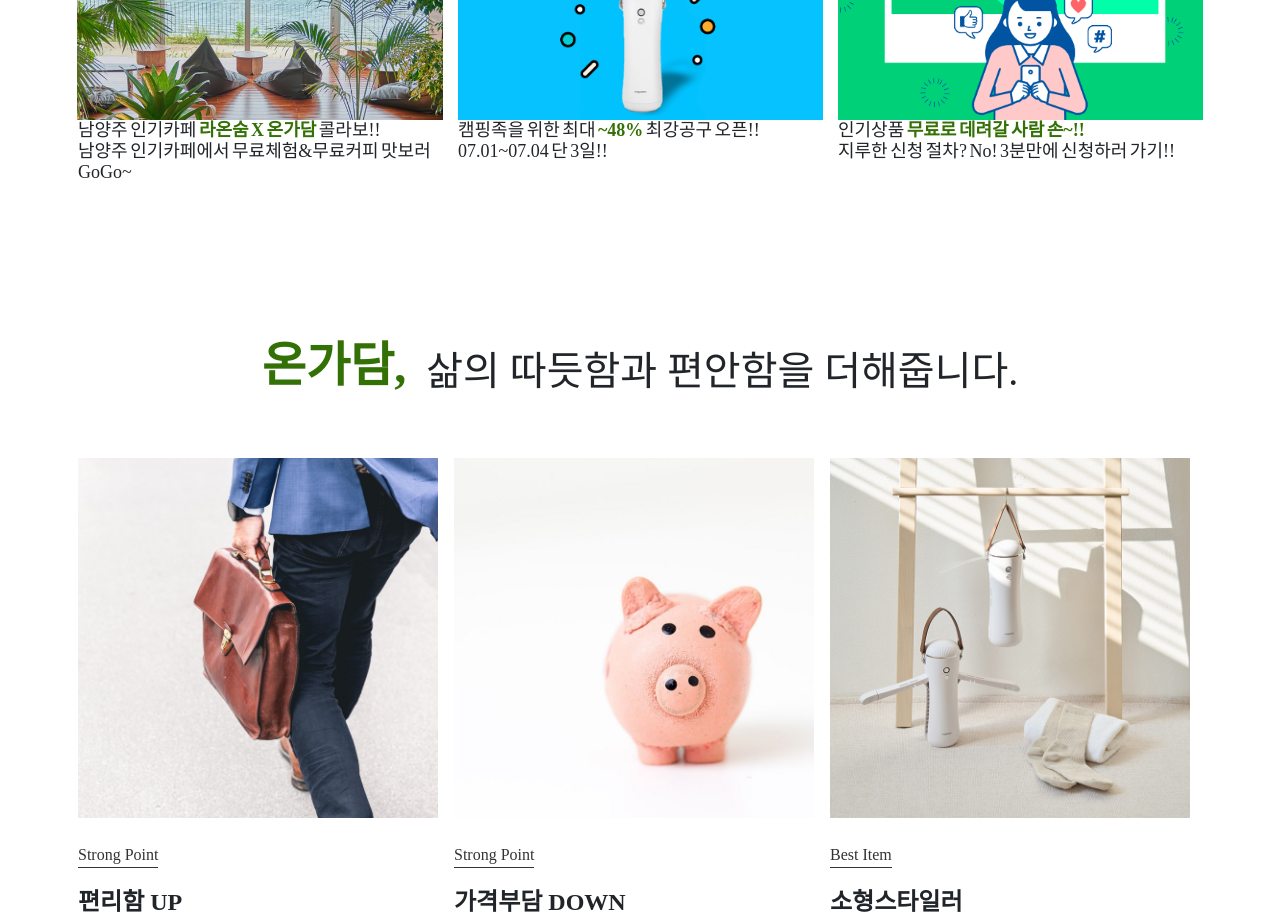
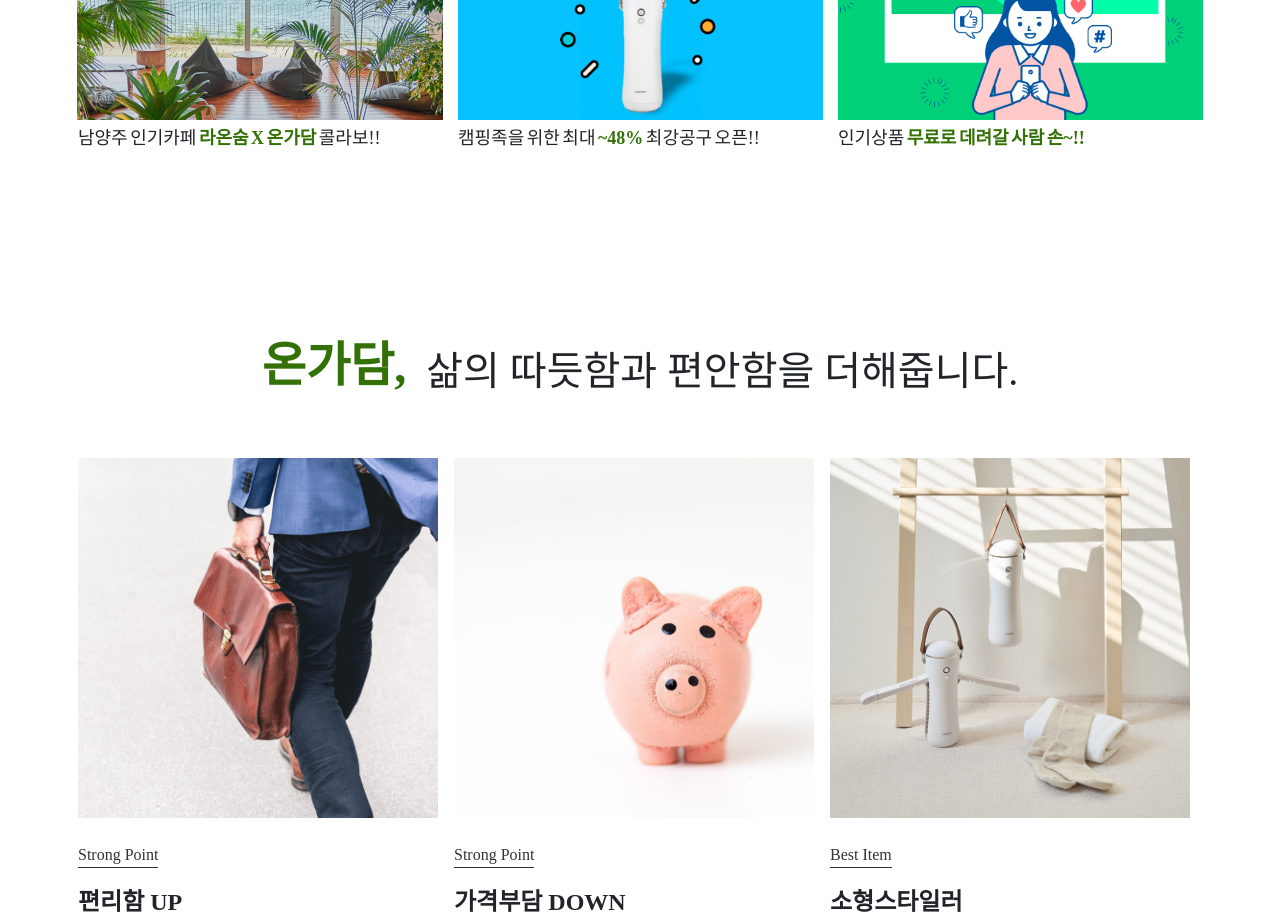
Before and after one commit to Sunjuhyeon/react_ongadam, a React (Create React App) app: page / in a window 1280 px wide. Shown: the part 1560-2477 px from the top of the page. Built offline with nearby package versions, Linux system fonts and the light colour scheme; a web font is replaced by a local one.

Commit message:
이벤트섹션 서브title 삭제

```diff
--- a/src/component/Event.js
+++ b/src/component/Event.js
@@ -32,13 +32,6 @@ function Event(props) {
                                                 </p>
                                             );
                                         })}
-                                        {
-                                            v.subtitle.split("<br>").map((br, idx) => {
-                                                return (
-                                                    <p className={`subtitle${idx}`}>{br}</p>
-                                                )
-                                            })
-                                        }
                                     </div>
                                 </div>
                             </div>
--- a/src/scss/event.module.css
+++ b/src/scss/event.module.css
@@ -33,10 +33,11 @@
 .textbox p{
     margin-bottom: 0;
     word-break: keep-all;
-    font-size: 18px;
+    font-size: 25px;
     font-weight: 500;
     word-spacing: -2px;
-    line-height: 1.3rem;
+    padding-top: 0.5rem;
+    line-height: 20px;
 }
 .textbox p em{
     color: #337005;
@@ -107,15 +108,14 @@
         width: 90vw !important;
     } */
 }
-@media(max-width:768px){
-    /* .eventlist{
-        width: 70vw;
-    } */
-
-}
 @media(max-width:991px) {
     .section {
             padding-top: 4rem;
             padding-bottom: 2rem;
     }
 }
+@media(max-width:1400px){
+    .textbox p{
+        font-size: 18px !important;
+    }
+}
```
